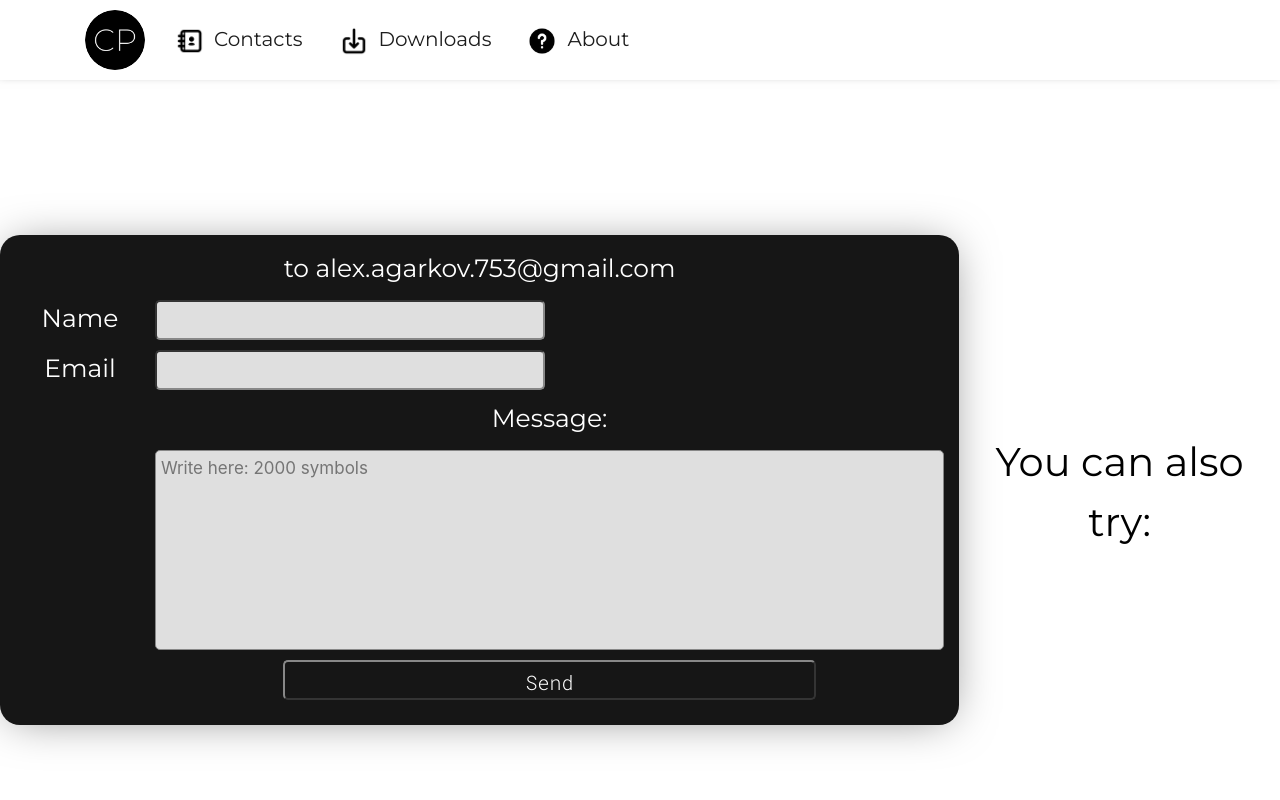
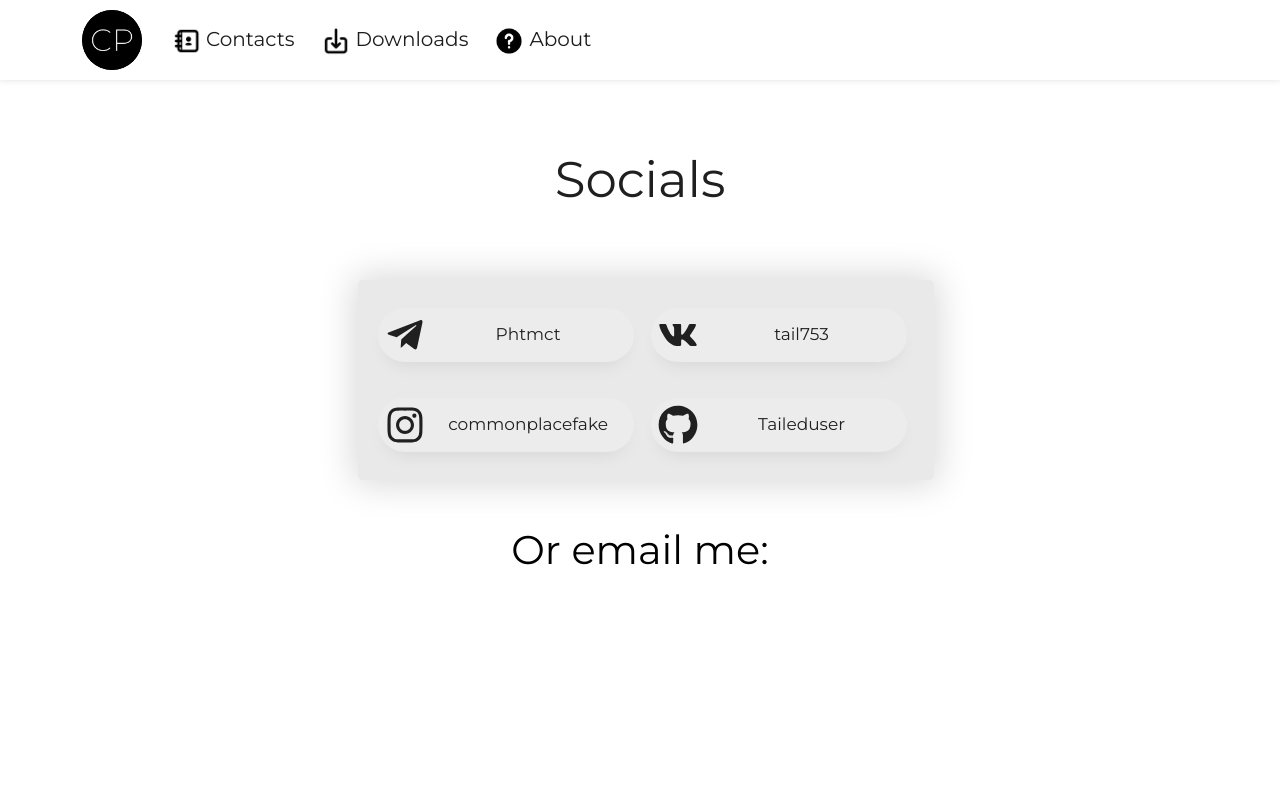
Before and after one commit to commonPlaceC/React-website, a React (Create React App) app: page /Contacts in a window 1280 px wide. Shown: the top 800 px of the page. Built offline with nearby package versions, Linux system fonts and the light colour scheme.

Commit message:
design fixes

```diff
--- a/package.json
+++ b/package.json
@@ -7,11 +7,12 @@
     "@testing-library/jest-dom": "^5.12.0",
     "@testing-library/react": "^11.2.7",
     "@testing-library/user-event": "^12.8.3",
-    "bootstrap": "^4.6.0",
+    "bootstrap": "^5.0.2",
     "emailjs-com": "^3.0.2",
     "react": "^17.0.2",
-    "react-bootstrap": "^1.6.0",
+    "react-bootstrap": "^2.0.0-beta.4",
     "react-dom": "^17.0.2",
+    "react-icons": "^4.2.0",
     "react-router-dom": "^5.2.0",
     "react-scripts": "4.0.3",
     "web-vitals": "^1.1.2"
--- a/src/App.css
+++ b/src/App.css
@@ -24,7 +24,7 @@ body {
   grid-gap: 10px;
 }
 
-.warni {
+.warning {
   text-align: center;
 }
 
@@ -87,12 +87,57 @@ body {
 }
 
 .infotextWelcome {
+  margin-top: 5px;
+  display: flex;
+  justify-content: center;
+  padding-left: 20px;
   color: #ECECEC;
-  font-family: 'Montserrat', sans-serif;
-  font-size: 30px;
-  text-align: left;
-  padding-left: 20px;
+  font-family: 'Montserrat', monospace;
+  font-size: 35px;
+  grid-column: 1;
+  position: relative;
 }
+.centering {
+  padding-left: 5px;
+  display: flex;
+  text-align: center;
+}
+
+.infotextWelcome::before,
+.infotextWelcome::after {
+  content: "";
+  position: absolute;
+  top: 0;
+  bottom: 0;
+  right: 0;
+  left: 0;
+}
+.infotextWelcome::before {
+  background: #161616;
+  animation: typer 3s steps(35) forwards;
+}
+
+.infotextWelcome::after {
+  width: 0.125em;
+  height: 35px;
+  background: white;
+  animation:
+    typer 3s steps(35) forwards,
+    blinker 750ms steps(31) infinite;
+}
+
+@keyframes typer{
+  to {
+    left: 100%;
+  }
+}
+
+@keyframes blinker {
+  to {
+    background: transparent;
+  }
+}
+
 
 .infotextdark {
   color: #161616;
@@ -135,14 +180,14 @@ body {
 }
 
 ::-webkit-scrollbar-thumb {
-  background-image: linear-gradient(#ffffff, #585858);
+  background-color: #a7a7a7;
   border-radius: 50px;
 }
 ::-webkit-scrollbar-thumb:hover {
-  background-image:linear-gradient(#dadada, #000000);
+  background-image:linear-gradient(#838383, #353535);
 }
 
 ::-webkit-scrollbar-thumb:active {
-  background-image:linear-gradient(#929292, #000000);
+  background-image:linear-gradient(#353535, #353535);
   border-radius: 3px;
 }
--- a/src/App.js
+++ b/src/App.js
@@ -8,7 +8,6 @@ function App() {
   return (
     <div>
       <div><Header/></div>
-      <div><Footer/></div>
     </div>
   );
 }
--- a/src/Components/Navbar.css
+++ b/src/Components/Navbar.css
@@ -1,4 +1,7 @@
 @import url("https://fonts.googleapis.com/css2?family=Montserrat&display=swap");
+
+
+
 .navbar {
   background-color: rgba(255, 255, 255, 0.4);
   backdrop-filter: blur(15px);
@@ -9,7 +12,7 @@
   position: sticky;
   top: 0;
   z-index: 999;
-  box-shadow: 0px -7px 10px 1px rgba(0, 0, 0, 0.5);
+  box-shadow: 0px -7px 10px 2px rgba(0, 0, 0, 0.4);
 }
 
 .inHeader {
@@ -153,9 +156,6 @@
   transition: all ease-in-out 250ms;
 }
 
-Nav.Link {
-  display: block;
-}
 
 .boxcolor {
   border-radius: 10px;
@@ -163,7 +163,8 @@ Nav.Link {
   margin: 5px;
 }
 .boxcolor span {
-  padding: 10px;
+  padding-left: 5px;
+  padding-top: 5px;
   font-family: "Montserrat", sans-serif;
   font-size: 20px;
   color: rgb(29, 29, 29);
@@ -179,11 +180,19 @@ Nav.Link {
   color: #fff;
 }
 
+.boxcolor:hover img {
+  filter: invert(1);
+}
+
 .logoShadow {
   border-radius: 50px;
-  background: transparent;
-  transition: all ease-in-out 250ms;
+  background: black;
+  transition: all ease-in-out 200ms;
 }
 .logoShadow:hover {
-  box-shadow: 0px 1px 20px 2px rgba(184, 28, 0, 0.5);
+  box-shadow: 0px 1px 20px 2px rgba(200, 30, 0, 0.5);
 }
+
+.invertedSvgHeader:hover {
+  filter: invert(1);
+}
--- a/src/Components/emailHandler.css
+++ b/src/Components/emailHandler.css
@@ -2,42 +2,40 @@
 @import url('https://fonts.googleapis.com/css2?family=Roboto+Mono:wght@700&display=swap');
 
 body {
-        height: 100vh;
         width: 100vw;
+        height: 90vh;
         margin: 0;
 }
 
 .box {
-        height: 100vh;
+        height: 90vh;
         width: 100vw;
+        margin: 0;
         overflow-y: scroll;
+        overflow-x: hidden;
         scroll-snap-type: y mandatory;
 }
 
 .item {
-        height: 100vh;
+        height: 90vh;
         width: 100vw;
         scroll-snap-align: start;
 }
-.item:nth-child(1) {
-        display: flex;
-        align-items: center;
-}
+
+
 .contactForm {
-        border-radius: 20px;
-        height: 490px;
-        width: 75%;
-        margin-left: auto;
-        margin-right: auto;
-        background: #161616;
-        box-shadow: 0px 2px 45px -10px rgba(0,0,0,0.5);
+        border-radius: 15px;
+        margin-left: 10vw;
+        margin-right: 10vw;
+        background-color: rgb(31, 31, 31);
+        box-shadow: 0px 2px 45px -5px rgba(0,0,0,0.5);
 }
 .contact-form {
         padding: 15px;
         display: grid;
-        grid-gap: 10px;
+        grid-gap: 15px;
         grid-template-columns: 1fr 3fr 3fr;
-        grid-template-rows: 40px 40px 40px 40px 200px 40px;
+        grid-template-rows: 60px 40px 40px 40px 200px 40px;
 
 }
 
@@ -45,25 +43,44 @@ body {
         color: rgb(255, 255, 255);
         font-family: 'Montserrat', sans-serif;
         font-size: 25px;
-        text-align: center;
+        text-align: left;
 }
 input {
+        color: black;
         font-family: 'Roboto Mono', monospace;
         font-size: 15px;
         padding: 5px;
-        border-color: rgb(136, 136, 136);
         border-radius: 5px;
-        background-color: rgb(223, 223, 223);
+        border-color: white;
+        background-color: rgb(255, 255, 255);
+        box-shadow: 0px 2px 30px 2px rgba(0,0,0,0.5);
+        border-style: solid;
+}
+
+input:focus {
+        outline: none;
+        color: #CCC;
+        border-radius: 7px;
+        transition: all ease-in-out 200ms;
+        box-shadow: 0px 2px 20px 0px rgba(255, 255, 255, 0.2);
 }
 
 textarea {
+        color: rgb(236, 236, 236);
         resize: none;
         border-radius: 5px;
         padding: 5px;
         font-size: 17px;
-        border-color: rgb(136, 136, 136);
-        background-color: rgb(223, 223, 223);
+        border-color: rgb(44, 44, 44);
+        background-color: rgb(31, 31, 31);
+        box-shadow: 0px 2px 30px 2px rgba(0,0,0,0.2);
 
+}
+
+textarea:focus {
+        transition: all ease-in-out 200ms;
+        outline: none;
+        box-shadow: 0px 2px 20px 0px rgba(255, 255, 255, 0.1);
 }
 
 .pColor {
@@ -79,6 +96,8 @@ textarea {
         font-size: 40px;
         text-align: center;
         margin-top: 40px;
+        grid-column: 2;
+        grid-row: 3;
 }
 
 .gridLabelZero {
@@ -119,18 +138,20 @@ textarea {
 .buttonSend {
         background-color: #161616;
         color: rgb(255, 255, 255);
-        margin-left: 10vw;
-        margin-right: 10vw;
+        border-color: rgb(58, 58, 58);
+        border-style: solid;
+        margin-left: 12vw;
+        margin-right: 12vw;
         font-size: 20px;
         grid-column-start: 2;
         grid-column-end: 4;
         grid-row: 6;
-        transition: all ease-in-out 100ms;
+        transition: all ease-in-out 70ms;
 }
 .buttonSend:hover{
-        border-radius: 15px;
+        border-radius: 12px;
         font-size: 20px;
-        box-shadow: 0px 4px 15px 1px rgba(255, 255, 255, 0.109);
+        background-color: #0f0f0f;
 }
 
 .buttonSend:active{
@@ -139,5 +160,16 @@ textarea {
         margin-left: 10vw;
         margin-right: 10vw;
         font-size: 20px;
-        box-shadow: 0px 4px 20px 1px rgba(255, 255, 255, 0.5);
+        box-shadow: 0px 4px 10px 1px rgba(255, 255, 255, 0.1);
 }
+
+.invertedSvg1 {
+        filter: invert(1);
+        grid-row: 3;
+}
+
+.centerEmail {
+        display: flex;
+        align-items: center;
+        justify-content: center;
+}
--- a/src/Components/emailHandler.js
+++ b/src/Components/emailHandler.js
@@ -1,6 +1,8 @@
 import React, { Component } from 'react';
+import Socials from './socials';
 import emailjs from 'emailjs-com';
 import "./emailHandler.css";
+import {VscMail} from 'react-icons/vsc';
 
 
 export default function ContactUs() {
@@ -21,22 +23,21 @@ export default function ContactUs() {
       <div>
         <div className="box">
           <div className="item">
-            <div className="contactForm">
+            <Socials/>
+            <p className="pColorEnd">Or email me:</p>
+          </div>
+          <div className="item centerEmail">
+          <div className="contactForm">
               <form className="contact-form" onSubmit={sendEmail}>
                   <p className="gridLabelZero pColor">to alex.agarkov.753@gmail.com</p>
-                  <label className="textOut gridLabelOne">Name</label>
-                  <input type="text" name="user_name" className="gridInputOne" required/>
-                  <label className="textOut gridLabelTwo">Email</label>
-                  <input type="email" name="user_email" className="gridInputTwo" required/>
+                  <VscMail className="invertedSvg1" size="160px"/>
+                  <input type="text" name="user_name" className="gridInputOne" placeholder="Name" required/>
+                  <input type="email" name="user_email" className="gridInputTwo" placeholder="Email" required/>
                   <label className="textOut gridLabelThree">Message:</label>
                   <textarea name="message" maxLength="2000" className="gridTextArea" placeholder="Write here: 2000 symbols" required/>
                   <input type="submit" value="Send" className="buttonSend"/>
               </form>
             </div>
-            <p className="pColorEnd">You can also try:</p>
-          </div>
-          <div className="item">
-            <h1>pageTwo</h1>
           </div>
         </div>
       </div>
--- /dev/null
+++ b/src/Components/socials.css
@@ -0,0 +1,73 @@
+@import url('https://fonts.googleapis.com/css2?family=Montserrat&display=swap');
+
+.wrapperSocials {
+    align-self: center;
+    display: grid;
+    grid-template-columns: 1fr 1fr;
+    grid-template-rows: 1fr 1fr;
+    align-items: center;
+    padding: 10px;
+    padding-left: 1.5vw;
+    border-radius: 5px;
+    height: 200px;
+    width: 45vw;
+    margin-left: 28%;
+    background: #e9e9e9;
+    box-shadow: 0px 0px 35px 5px rgba(0,0,0,0.15);
+
+}
+
+.sCircle {
+    width: 20vw;
+    color: rgb(32, 32, 32);
+    display: grid;
+    grid-template-columns: 1fr 5fr;
+    grid-gap: 5px;
+    align-items: center;
+    text-align: center;
+    font-family: 'Montserrat', sans-serif;
+    font-size: 17px;
+    background:#ececec;
+    border-radius: 50px;
+    padding: 7px;
+    box-shadow: 0px 10px 20px -10px rgba(0, 0, 0, 0.1);
+    transition: all ease-in-out 100ms;
+}
+
+
+.telegram:hover {
+    color: rgb(0, 174, 197);
+}
+
+.vk:hover {
+    color: rgb(0, 132, 240);
+}
+
+.instagram:hover {
+    color:rgb(255, 30, 0);
+    background: -webkit-linear-gradient(45deg, #f09433 0%,#e6683c 25%,#dc2743 50%,#cc2366 75%,#bc1888 100%);
+    background-clip: text;
+    -webkit-text-fill-color: transparent;
+}
+.github:hover {
+    color: black;
+    box-shadow: 0px 10px 10px -10px rgb(0, 0, 0);
+}
+
+.cntr {
+    margin: 0;
+    align-content: center;
+}
+
+.sh1 {
+    margin: 70px;
+    text-align: center;
+    font-family: 'Montserrat', sans-serif;
+    font-size: 50px;
+    color: rgb(31, 31, 31);
+}
+
+a, a:hover, a:focus, a:active {
+    text-decoration: none;
+    color: inherit;
+}
--- /dev/null
+++ b/src/Components/socials.js
@@ -0,0 +1,43 @@
+import React, { Component } from 'react';
+import { FaTelegramPlane, FaInstagram, FaGithub, FaVk } from 'react-icons/fa';
+
+import "./socials.css";
+
+
+
+export default class socials extends Component {
+    render() {
+        return (
+            <div className="cntr">
+                <h1 className="sh1">Socials</h1>
+                <div className="wrapperSocials">
+                    <a href="https://t.me/Phtmct">
+                        <div className="sCircle telegram" >
+                            <FaTelegramPlane size = "40px"/>
+                            <p className="cntr">Phtmct</p>
+                        </div>
+                    </a>
+                    <a href="https://vk.com/tail753">
+                        <div className="sCircle vk">
+                            <FaVk size = "40px"/>
+                            <p className="cntr">tail753</p>
+                        </div>
+                    </a>
+                    <a href="https://www.instagram.com/commonplacefake/">
+                        <div className="sCircle instagram">
+                            <FaInstagram size = "40px"/>
+                            <p className="cntr">commonplacefake</p>
+                        </div>
+                    </a>
+
+                    <a href="https://github.com/Taileduser">
+                        <div className="sCircle github">
+                            <FaGithub size = "40px"/>
+                            <p className="cntr">Taileduser</p>
+                        </div>
+                    </a>
+                </div>
+            </div>
+        );
+    }
+}
--- a/src/Pages/Contacts.js
+++ b/src/Pages/Contacts.js
@@ -1,5 +1,4 @@
 import React, { Component } from 'react'
-import { Container, Tab, Nav, Row, Col, Form, Button} from 'react-bootstrap';
 import ContactUs from "../Components/emailHandler";
 
 export default class Contacts extends Component {
--- a/src/index.css
+++ b/src/index.css
@@ -1,5 +1,6 @@
 
 body {
+  overflow-x: hidden;
   margin: 0;
   font-family: -apple-system, BlinkMacSystemFont, 'Segoe UI', 'Roboto', 'Oxygen',
     'Ubuntu', 'Cantarell', 'Fira Sans', 'Droid Sans', 'Helvetica Neue',
```
Also changed, not shown: src/Components/Info.js (deleted, +0 -13 lines), src/Pages/Home.js (+5 -4 lines), 1 other file (tests, documents, lock files or other folders).
